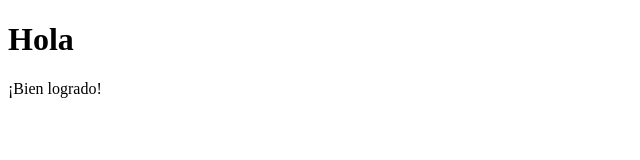
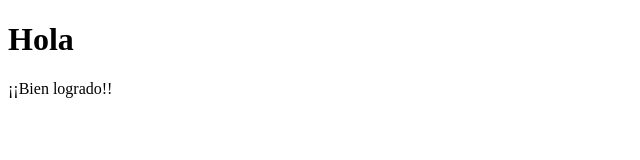
Before and after one commit to Dalvaradoo/ejemplo1.github.io, a plain HTML site: page index.html in a window 1280 px wide. Shown: the full height of the page, 0-640 px from the left. Drawn offline with Linux system fonts and the light colour scheme.

Commit message:
primer push

```diff
--- a/index.html
+++ b/index.html
@@ -6,7 +6,7 @@
 <body>
 
 <h1>Hola</h1>
-<p>¡Bien logrado!</p>
+<p>¡¡Bien logrado!!</p>
 
 </body>
 </html>
```
